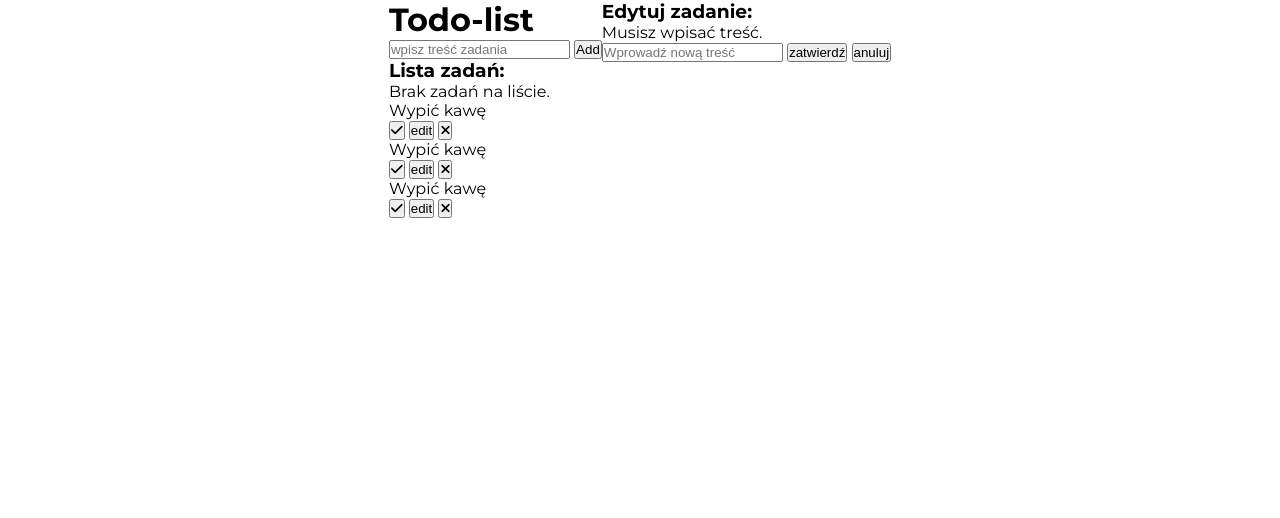
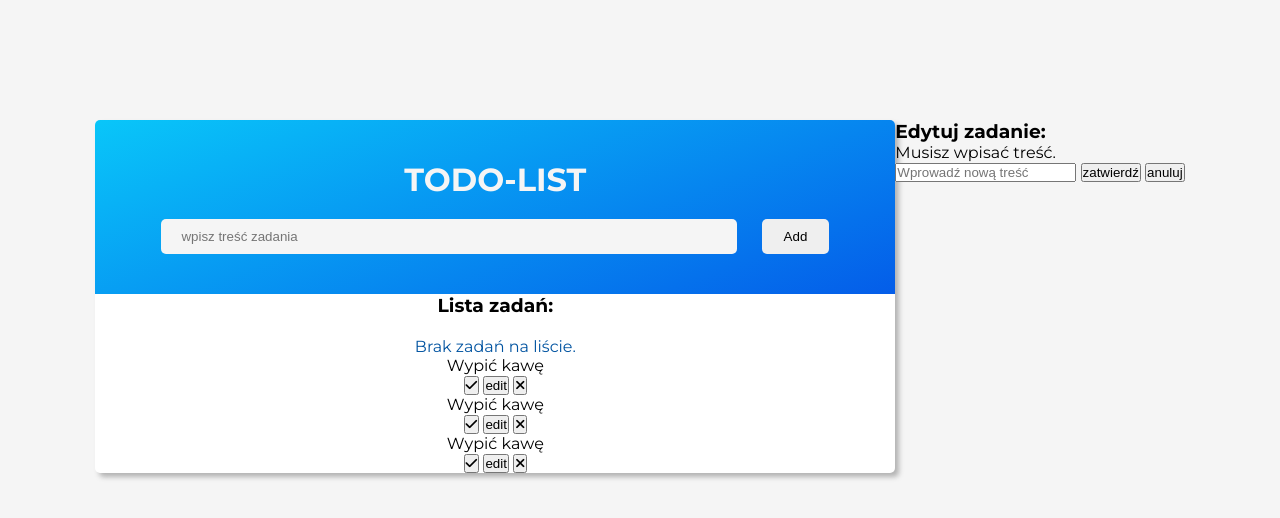
Before and after one commit to Pan-be/new-todolist, a plain HTML site: page index.html in a window 1280 px wide. Drawn offline with Linux system fonts and the light colour scheme.

Commit message:
part of css

```diff
--- a/style.css
+++ b/style.css
@@ -4,8 +4,59 @@
 	padding: 0;
 }
 
+:root {
+	--deep-dark: rgb(26, 26, 26);
+	--light-dark: rgb(79, 82, 72);
+	--light-blue: rgb(0, 132, 255);
+	--dark-blue: rgb(2, 84, 161);
+	--light: rgb(245, 245, 245);
+}
+
 body {
 	font-family: "Montserrat", sans-serif;
 	display: flex;
 	justify-content: center;
+	margin-top: 120px;
+	background-color: var(--light);
 }
+
+h1 {
+	margin-bottom: 20px;
+	color: var(--light);
+	text-transform: uppercase;
+}
+
+.todo {
+	width: 800px;
+	text-align: center;
+	background: #fff;
+	box-shadow: 4px 4px 5px rgba(82, 82, 82, 0.4);
+	border-radius: 5px;
+}
+
+header {
+	padding: 40px;
+	border-radius: 5px 5px 0 0;
+	background-image: linear-gradient(340deg, #045de9 0%, #09c6f9 100%);
+}
+
+.todo-input {
+	width: 80%;
+	padding: 10px 20px;
+	margin-right: 20px;
+	border: none;
+	border-radius: 5px;
+	color: var(--light-dark);
+	background-color: var(--light);
+}
+
+.alert-info {
+	margin-top: 20px;
+	color: var(--dark-blue);
+}
+
+.add-btn {
+	padding: 10px 22px;
+	border: none;
+	border-radius: 5px;
+}
```
